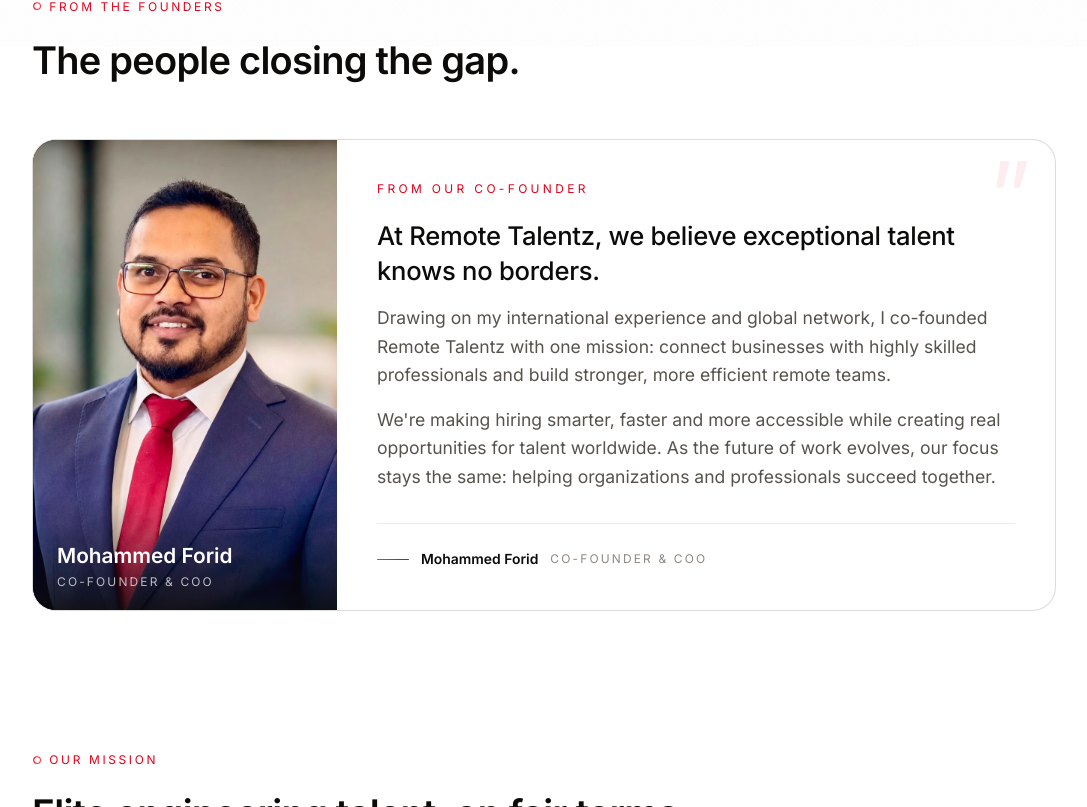
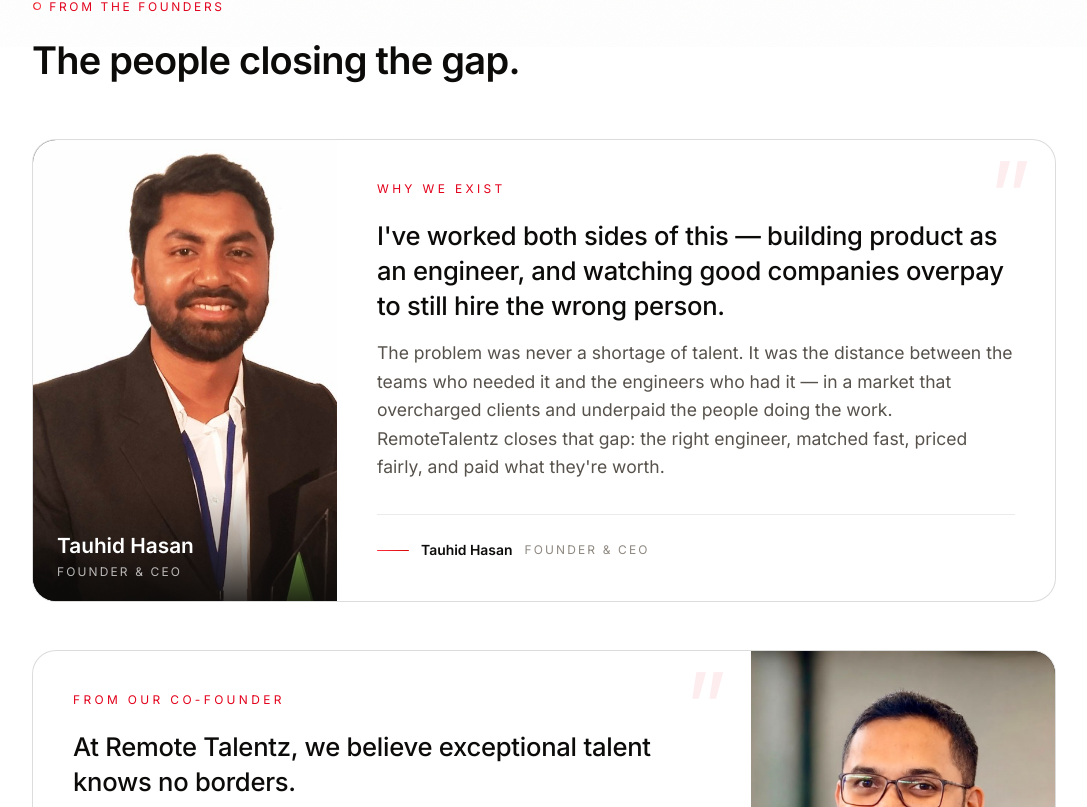
Before and after one commit to TaforaTech/remote-talentz, a Next.js app: page /about in a window 1280 px wide. Shown: the part 753-1560 px from the top of the page, without its empty margins (96-1183 px from the left). Built offline with nearby package versions, Linux system fonts and the light colour scheme.

Commit message:
feat: update

```diff
--- a/src/components/About.tsx
+++ b/src/components/About.tsx
@@ -109,6 +109,17 @@
   paragraphs: string[];
   image?: string;
 }[] = [
+  {
+    initials: "TH",
+    name: "Tauhid Hasan",
+    role: "Founder & CEO",
+    eyebrow: "Why we exist",
+    image: "/founder.jpg",
+    paragraphs: [
+      "I've worked both sides of this — building product as an engineer, and watching good companies overpay to still hire the wrong person.",
+      "The problem was never a shortage of talent. It was the distance between the teams who needed it and the engineers who had it — in a market that overcharged clients and underpaid the people doing the work. RemoteTalentz closes that gap: the right engineer, matched fast, priced fairly, and paid what they're worth.",
+    ],
+  },
   {
     initials: "FR",
     name: "Mohammed Forid",
```
